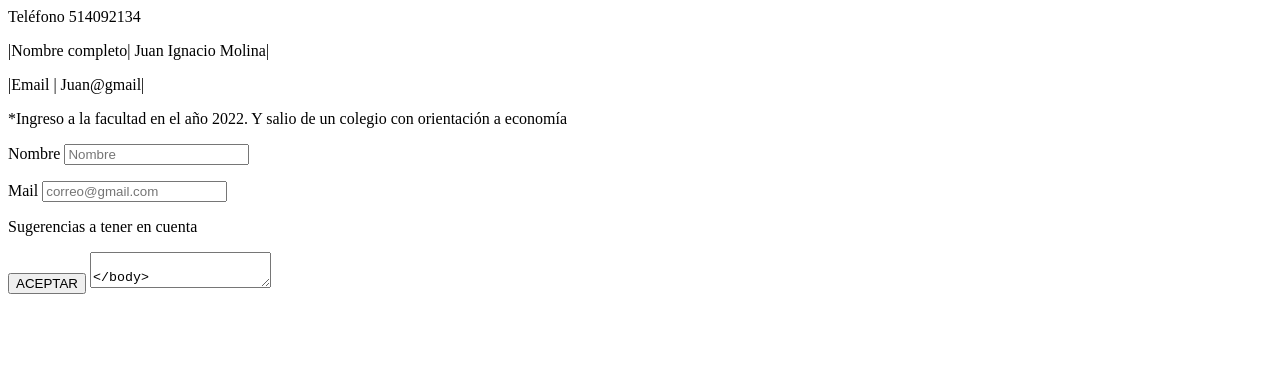
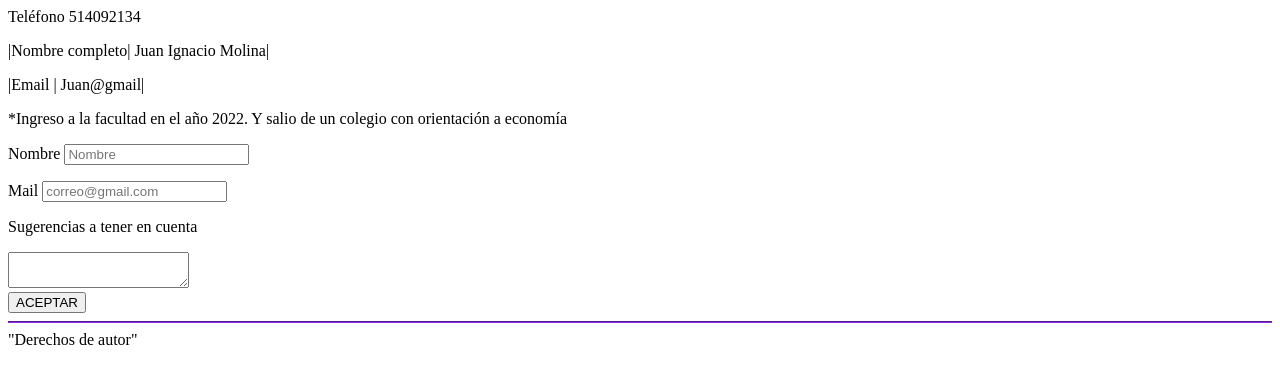
Before and after one commit to Molina6870/Perfil_de_usuario_html, a plain HTML site: page index.html in a window 1280 px wide. Shown: the part 327-710 px from the top of the page. Drawn offline with Linux system fonts and the light colour scheme.

Commit message:
Se arreglo el problema del textarea

```diff
--- a/index.html
+++ b/index.html
@@ -33,9 +33,13 @@
     <hr style="border: none;">
     <label for="Sugerencia"> Sugerencias a tener en cuenta</label>
     <hr style="border: none;">
+    <textarea type="text" aria-placeholder="Coloque su sugerencia"></textarea>
+    <br>
     <button>ACEPTAR</button>
-    <textarea type="text" aria-placeholder="Coloque su sugerencia">
 
 </body>
-<footer> "Derechos de autor"</footer>
+<footer>
+    <hr style="border-color: blueviolet;">
+    "Derechos de autor"
+</footer>
 </html>
```
